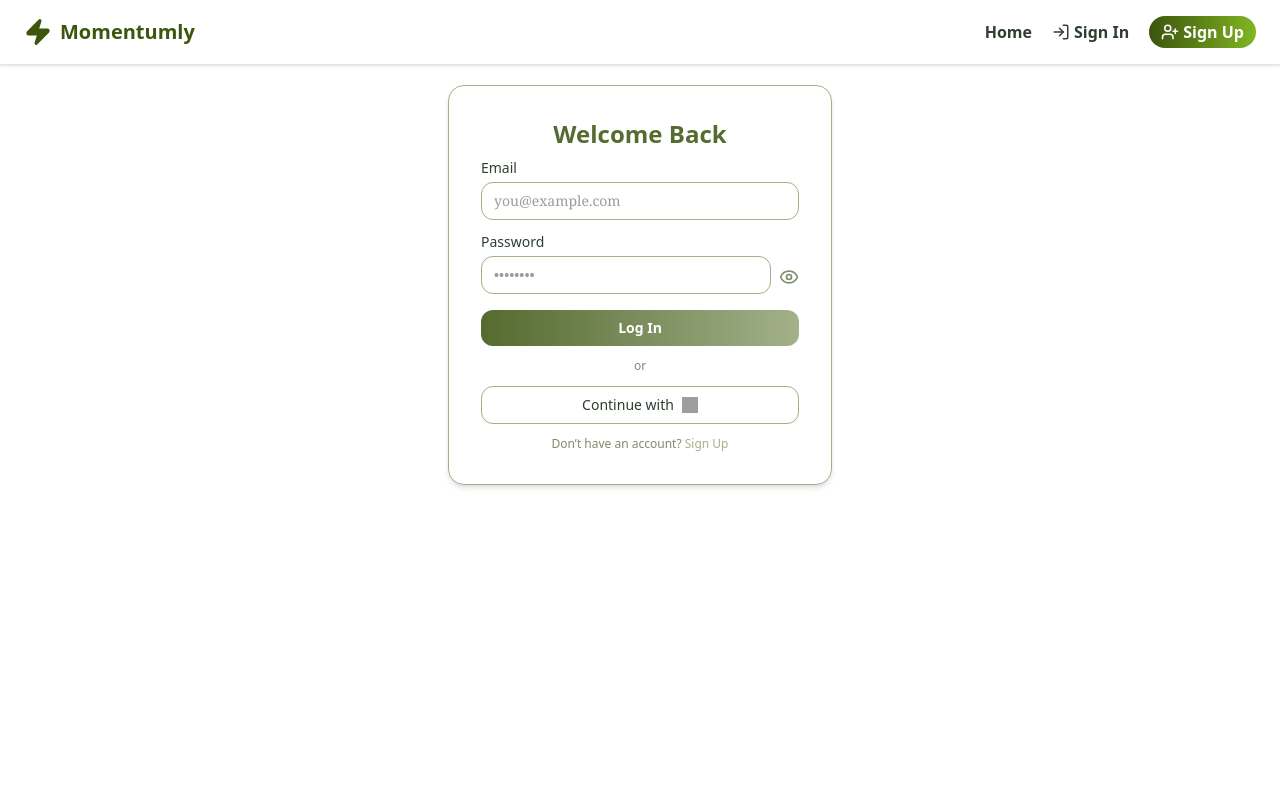
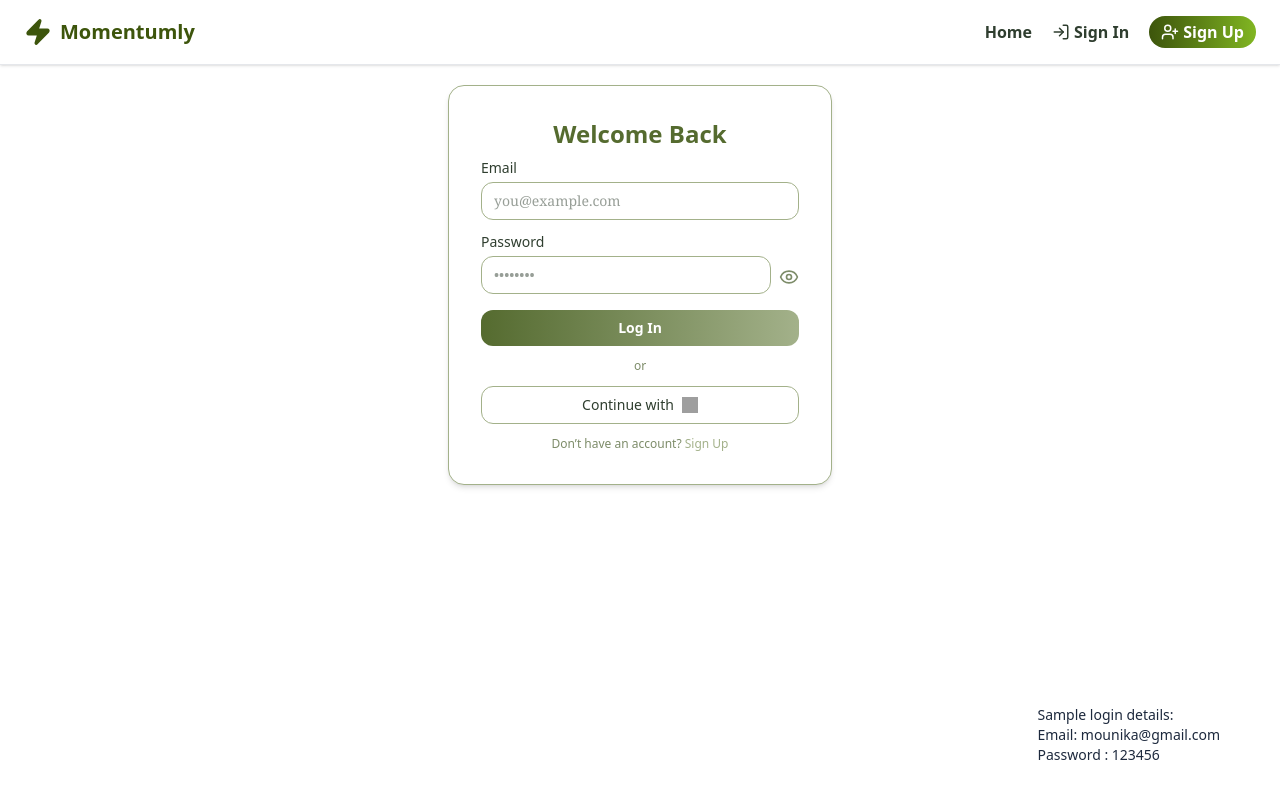
Before and after one commit to Mounika-chukkala/productivityApp, a React (Vite) app in the folder frontend/: page /signin in a window 1280 px wide. Shown: the top 798 px of the page. Built offline with nearby package versions, Linux system fonts and the light colour scheme; no server answers; grey boxes are pictures that could not be loaded.

Commit message:
Update AuthForm.jsx

```diff
--- a/frontend/src/pages/AuthForm.jsx
+++ b/frontend/src/pages/AuthForm.jsx
@@ -67,13 +67,18 @@ function AuthForm({ type }) {
   return (
     <motion.div
       key={location.pathname}
-      className="min-h-screen bg-[#FFFFFF] flex justify-center items-start py-5 px-4 font-sans text-[#2F3E2F]"
+      className="min-h-screen relative bg-[#FFFFFF] flex justify-center items-start py-5 px-4 font-sans text-[#2F3E2F]"
     >
+       <div className=" absolute lg:right-15 lg:bottom-25 bottom-0 right-2">
+      <p className="text-sm text-slate-800">Sample login details: </p>
+      <p  className="text-sm text-slate-800">Email: mounika@gmail.com</p>
+      <p  className="text-sm text-slate-800">Password : 123456 </p>
+      </div>
       <motion.div
         initial={{ opacity: 0, x: 50 }}
         animate={{ opacity: 1, x: 0 }}
         transition={{ delay: 0.3, duration: 1 }}
-        className="bg-white p-6 sm:p-8 rounded-2xl shadow-md w-full max-w-sm border border-[#A3B18A]"
+        className="mb-6 bg-white p-6 sm:p-8 rounded-2xl shadow-md w-full max-w-sm border border-[#A3B18A]"
       >
         <h2 className="text-2xl font-bold text-center mb-2 text-[#556B2F]">
           {type === "signup" ? "Create Account" : "Welcome Back"}
```
